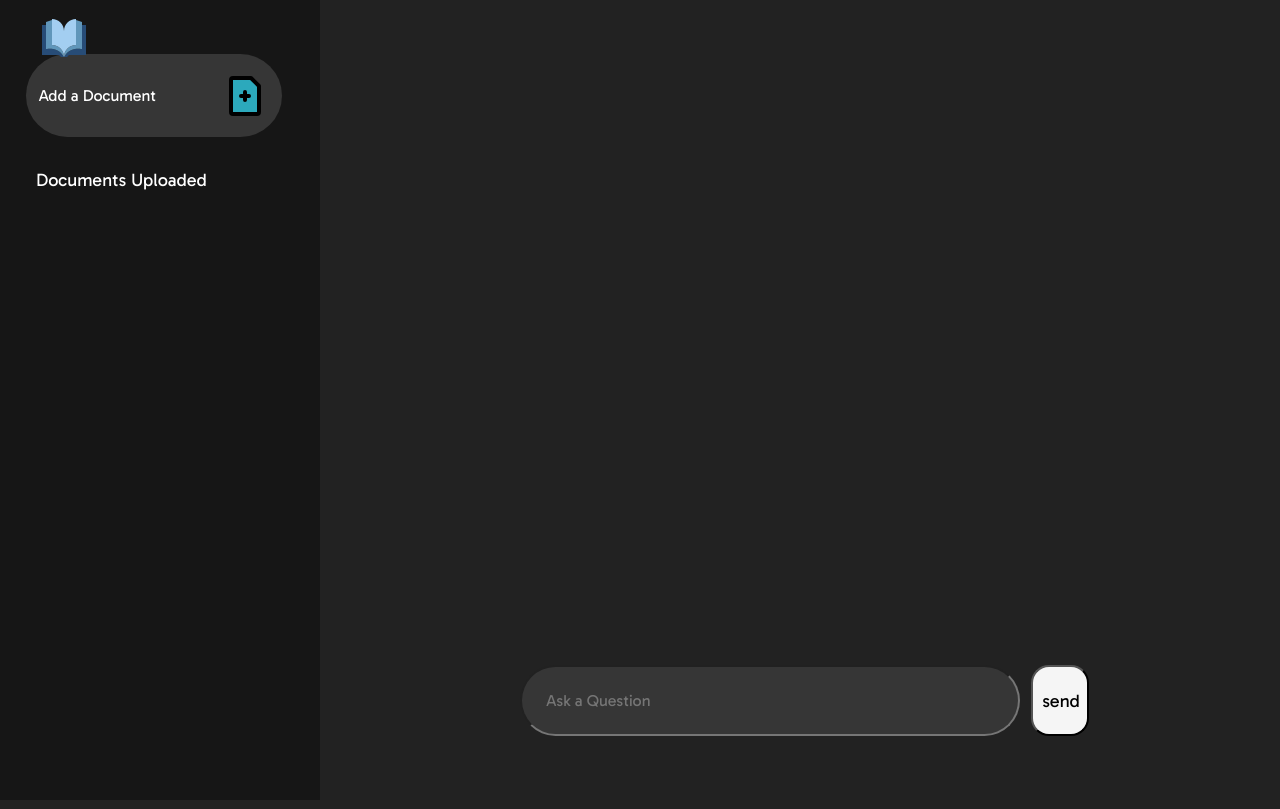
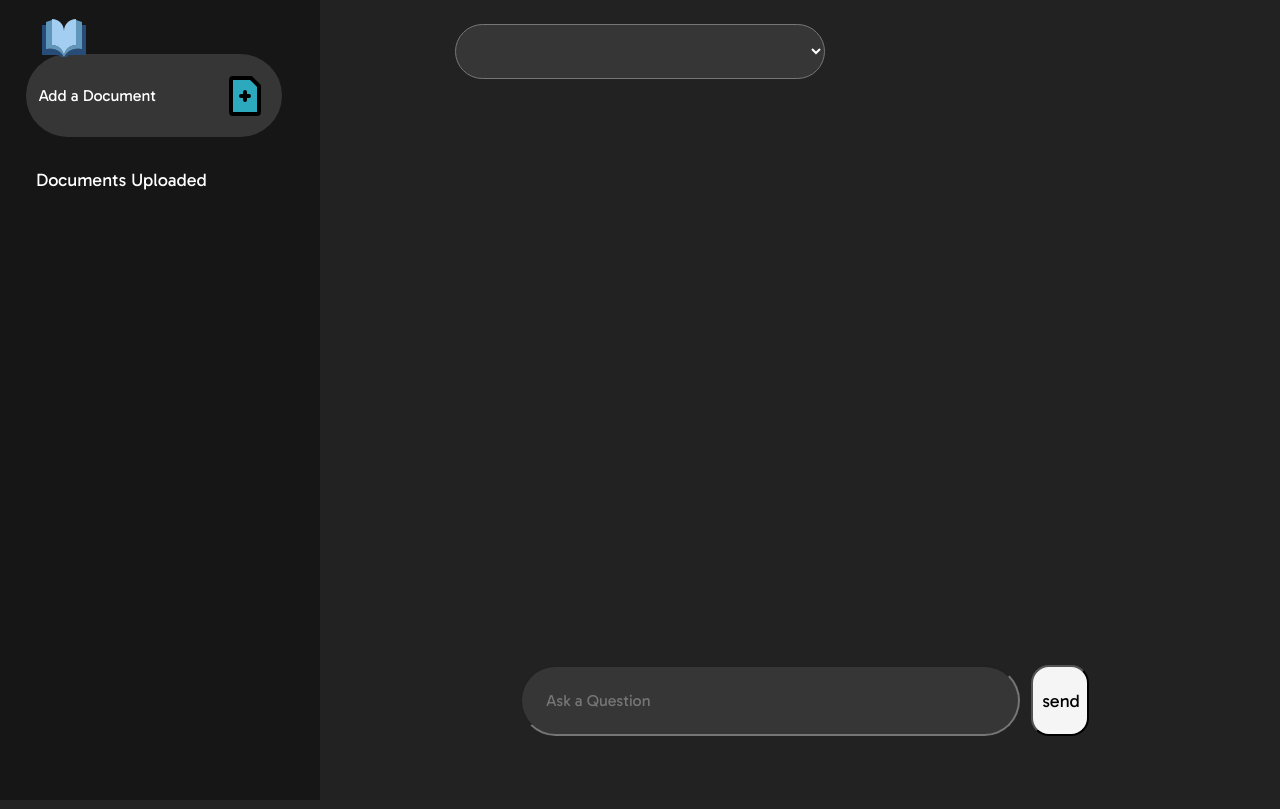
Before and after one commit to dhanushnatra/MindStream, a Flask app: page / in a window 1280 px wide. Run offline with Flask 3, Linux system fonts and the light colour scheme; lists and menus that the app fills with data are empty; parts of the project's set-up code (start-up, migrations or seed data) failed here and were passed over.

Commit message:
FEAT: added option to select between ollama models

```diff
--- a/helper.py
+++ b/helper.py
@@ -4,15 +4,19 @@ from processing import PDFRetriever, Agent,gen_audio,get_all_ollama_models
 
 uploads_folder = 'static/uploads'
 
-model:str
+all_models = get_all_ollama_models()
 
-def set_model(new_model:str):
-    global model
-    model = new_model
-
+current_model:str = all_models[0] if all_models else None
 
 retriever = PDFRetriever(uploads_folder)
-agent = Agent(retriever,model=model)
+agent = Agent(retriever,ollama_model=current_model)
+
+def set_new_model(new_model:str):
+    global current_model, agent
+    if new_model not in all_models:
+        raise ValueError(f"Model '{new_model}' is not available. Available models: {all_models}")
+    current_model = new_model
+    agent = Agent(retriever,ollama_model=current_model)
 
 def get_all_files_in_uploads_folder():
     if not os.path.exists(uploads_folder):
--- a/processing/__init__.py
+++ b/processing/__init__.py
@@ -1,3 +1,3 @@
 from .rag import PDFRetriever
-from .agent import Agent
+from .agent import Agent, get_all_ollama_models
 from .preprocessing import gen_audio
--- a/server.py
+++ b/server.py
@@ -1,7 +1,8 @@
 from flask import Flask, redirect, render_template, request, send_from_directory,url_for,send_file,jsonify
 from flask_cors import CORS
 from models import UserMessage, AiAudioMessage
-from helper import get_all_files_in_uploads_folder, save_with_uid, delete_file,answer_question
+from helper import get_all_files_in_uploads_folder, save_with_uid, delete_file,answer_question,all_models,current_model
+from helper import set_new_model
 
 app = Flask(__name__)
 CORS(app)
@@ -15,11 +16,25 @@ def send_static(path:str):
 
     return send_from_directory('static', path)
 
+@app.route('/set_model', methods=['POST'])
+def set_model():
+    data = request.get_json()
+    new_model = data.get('model')
+    print(f"Setting model to: {new_model}")
+    if not new_model:
+        return jsonify({'error': 'No model provided'}), 400
+    try:
+        set_new_model(new_model)
+
+        return jsonify({'message': f'Model set to {new_model}'}), 200
+    except ValueError as e:
+        return jsonify({'error': str(e)}), 400
+
 
 @app.route('/')
 def index():
     files = get_all_files_in_uploads_folder()
-    return render_template('index.html', files=files,messages=messages)
+    return render_template('index.html', files=files,messages=messages,all_models=all_models,current_model=current_model)
 
 @app.route('/delete/<filename>', methods=['DELETE'])
 def delete(filename:str):
--- a/static/css/style.css
+++ b/static/css/style.css
@@ -80,6 +80,7 @@ body {
 }
 
 .rightSection {
+	z-index: 100;
 	position: absolute;
 	bottom: 0;
 	width: 50%;
@@ -124,6 +125,7 @@ body {
 
 .messages {
 	position: absolute;
+	margin-top: 8vh;
 	width: 60vw;
 	margin-left: 30vw;
 	height: 80vh;
@@ -141,6 +143,39 @@ body {
 	animation: blink 1s infinite alternate;
 }
 
+.all_models {
+	position: relative;
+	display: flex;
+	padding: 1em;
+	flex-direction: column;
+	gap: 0.5em;
+	justify-content: center;
+	align-items: center;
+	z-index: 1000;
+}
+
+.modelDropdown {
+	width: 30%;
+	padding: 1em;
+	font-size: medium;
+	color: white;
+	background-color: var(--bg-fg);
+	border-radius: 10em;
+}
+
+.selected {
+	background-color: white;
+	color: black;
+}
+
+.current_model {
+	font-size: medium;
+	color: white;
+	background-color: var(--bg-fg);
+	border-radius: 10em;
+	padding: 0.5em;
+}
+
 @keyframes blink {
 	from {
 		opacity: 100%;
--- /dev/null
+++ b/static/js/modelHandler.js
@@ -0,0 +1,26 @@
+const modelSelect = document.getElementById("modelDropdown");
+const changeModel = (newModel) => {
+	fetch("/set_model", {
+		method: "POST",
+		headers: {
+			"Content-Type": "application/json",
+		},
+		body: JSON.stringify({ model: newModel }),
+	})
+		.then((response) => response.json())
+		.then((data) => {
+			if (data.error) {
+				console.error("Error:", data.error);
+			} else {
+				console.log("Success:", data.message);
+				modelSelect.value = newModel; // Update the dropdown to reflect the new model
+			}
+		})
+		.catch((error) => {
+			console.error("Error:", error);
+		});
+};
+
+modelSelect.addEventListener("change", (event) => {
+	changeModel(event.target.value);
+});
--- a/templates/index.html
+++ b/templates/index.html
@@ -73,6 +73,20 @@
 	{% endif %} {% endfor %}
 </div>
 
+<div class="all_models">
+	<select id="modelDropdown" class="modelDropdown">
+		{% for m in all_models %}
+		<option
+			value="{{ m }}"
+			class="{% if m == current_model %}selected{% endif %}"
+		>
+			{{ m }}
+		</option>
+		{% endfor %}
+	</select>
+</div>
+
 <script src="{{url_for('static',filename='js/fileHandler.js')}}"></script>
+<script src="{{url_for('static',filename='js/modelHandler.js')}}"></script>
 
 {% endblock %}
```
Also changed, not shown: processing/agent.py (+12 -0 lines).
